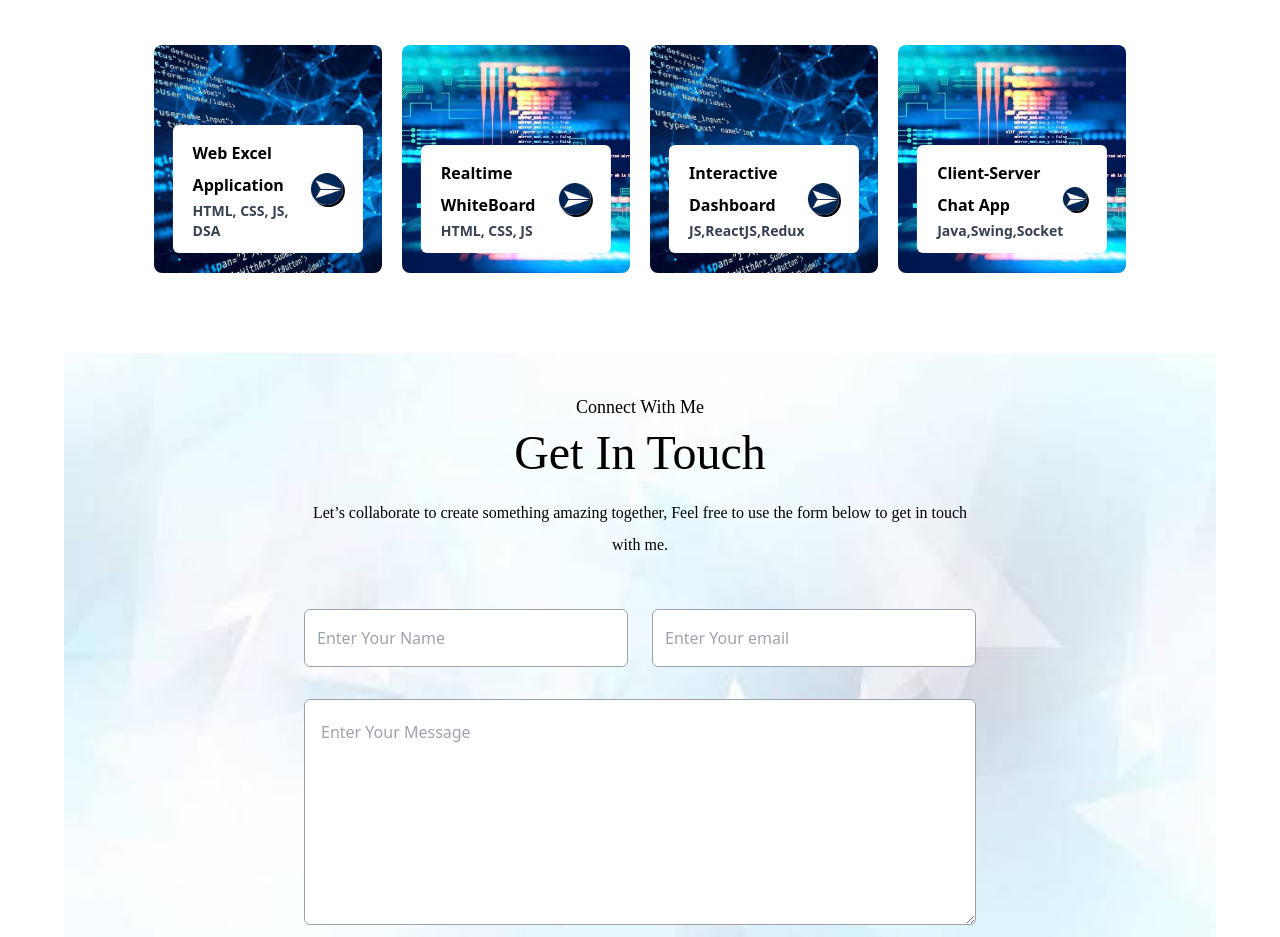
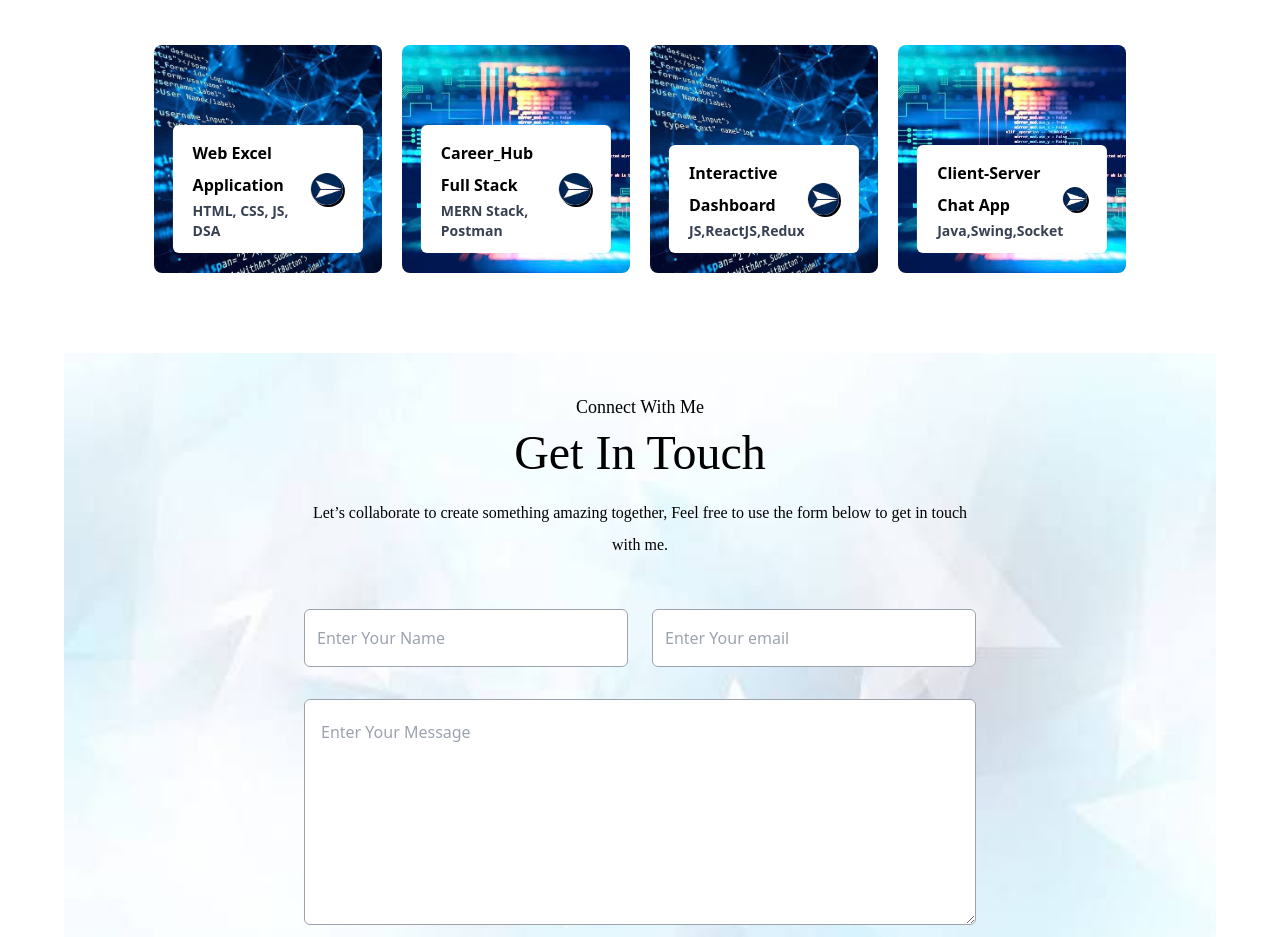
Before and after one commit to shwetha-245/Portfolio_Website, a plain HTML site: page index.html in a window 1280 px wide. Shown: the part 2702-3639 px from the top of the page. Drawn offline with nearby package versions, Linux system fonts and the light colour scheme; a web font is replaced by a local one.

Commit message:
Update index.html

```diff
--- a/index.html
+++ b/index.html
@@ -306,11 +306,11 @@
 
         <div class="bg-white w-10/12 rounded-md absolute bottom-5 left-1/2 -translate-x-1/2 py-3 px-5 flex items-center justify-between duration-500 group-hover:bottom-7">
             <div>
-                <h2 class="font-semibold">Realtime WhiteBoard</h2>
-                <P class="text-sm text-gray-700"><B>HTML, CSS, JS</B> </P>
+                <h2 class="font-semibold">Career_Hub Full Stack</h2>
+                <P class="text-sm text-gray-700"><B>MERN Stack, Postman</B> </P>
             </div>
             <div class="bottom rounded-full border-black w-12 aspect-square flex items-center justify-center shadow-[2px_2px_0_#000] group-hover:bg-purple-600 transition">
-                <a href="https://shwetha-245.github.io/Whiteboard_SM/">
+                <a href="https://github.com/shwetha-245/Career_Hub_Full_Stack_Project">
                     <img src="./images/sendd.png" alt=" " class="w-8">
                 </a>
             </div>
```
